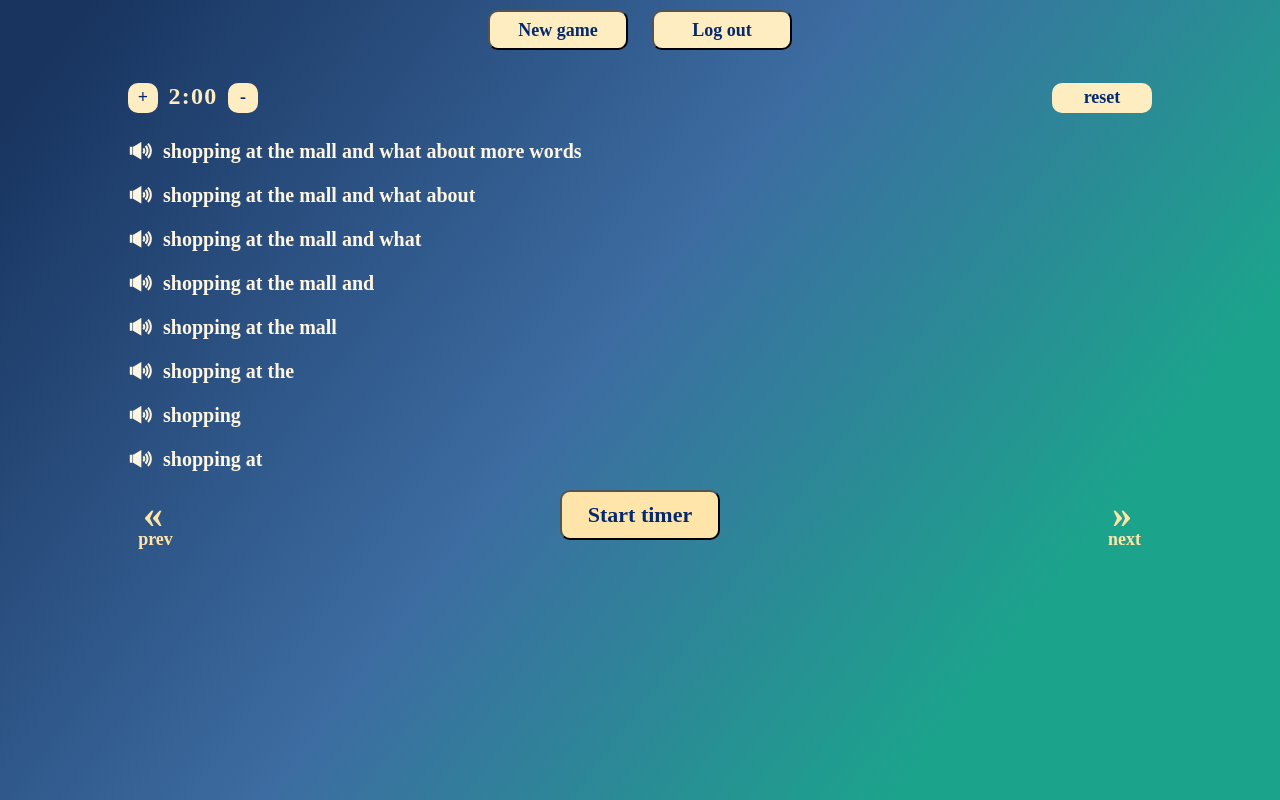
After one commit to AleksandrTsimbulov/homydev, a Flask app: page /game in a window 1280 px wide. The commit adds this page. Run offline with Flask 2, Linux system fonts and the light colour scheme.

Commit message:
new templates

```diff
--- a/alias/routes.py
+++ b/alias/routes.py
@@ -110,3 +110,21 @@ def index():
 def welcome():
     title = 'welcome'
     return render_template('welcome.html', title=title)
+
+
+@app.route('/study')
+def study():
+    title = 'study'
+    return render_template('study.html', title=title)
+
+
+@app.route('/for_fun')
+def for_fun():
+    title = 'for fun'
+    return render_template('for_fun.html', title=title)
+
+
+@app.route('/game')
+def game():
+    title = 'game'
+    return render_template('game.html', title=title)
--- a/alias/static/css/base.css
+++ b/alias/static/css/base.css
@@ -12,11 +12,33 @@ body {
     padding: 0;
 }
 
+div, span {
+    margin: 0;
+    padding: 0;
+}
+
+.navigation {
+    text-align: center;
+}
+
+.vertical_align {
+    display: flex;
+    justify-content: center;
+    align-items: center;
+}
+
+.quick {
+    margin-right: 20px;
+    margin-top: 10px;
+}
+
 .flex-container{
     display: flex;
     flex-direction: column;
     align-items: center;
 }
+
+
 
 .small_button {
     width: 140px;
--- /dev/null
+++ b/alias/static/css/game.css
@@ -0,0 +1,168 @@
+.wrapper {
+    width: 100%;
+    height: 100%;
+    text-align: center;
+
+    background: linear-gradient(
+            306.99deg, #1CA38C 20.7%,
+            rgba(93, 153, 213, 0.59) 53.95%,
+            rgba(255, 255, 255, 0.04) 94.93%),
+            #0F2C59;
+}
+
+.time_wrapper {
+    width: 80%;
+    height: 35px;
+    margin-top: 30px;
+}
+
+.small_timer {
+    width: 130px;
+    height: 30px;
+}
+
+.plus, .minus {
+    width: 30px;
+    height: 30px;
+    background: #FFEDC2;
+    border-radius: 10px;
+
+    font-family: Montserrat;
+    font-style: normal;
+    font-weight: bold;
+    line-height: normal;
+    font-size: 18px;
+    text-align: center;
+
+    color: #05296E;
+}
+
+.time {
+    width: 70px;
+    height: 30px;
+
+    font-family: Montserrat;
+    font-style: normal;
+    font-weight: bold;
+    line-height: normal;
+    font-size: 24px;
+    text-align: center;
+    letter-spacing: 0.05em;
+    display: flex;
+    justify-content: center;
+    align-content: center;
+
+    color: #FFEDC2;
+}
+
+.flex_row {
+    display: flex;
+    flex-direction: row;
+    justify-content: space-between;
+    align-items: center;
+}
+
+.reset {
+    width: 100px;
+    height: 30px;
+    background: #FFEDC2;
+    border-radius: 10px;
+
+    font-family: Montserrat;
+    font-style: normal;
+    font-weight: bold;
+    line-height: normal;
+    font-size: 18px;
+    text-align: center;
+
+    color: #05296E;
+}
+
+.game_board {
+    margin-top: 12px;
+    width: 80%;
+    height: 348px;
+}
+
+.translem_wrapper {
+    margin-top: 4px;
+    width: 100%;
+    height: 40px;
+    display: flex;
+    align-items: center;
+}
+
+.sound {
+    width: 25px;
+    height: 20px;
+    margin-right: 10px;
+}
+
+.words {
+    font-family: Montserrat;
+    font-style: normal;
+    font-weight: bold;
+    line-height: 18px;
+    font-size: 20px;
+
+    color: #FFF6E1;
+}
+
+.control_wrapper {
+    margin-top: 15px;
+    height: 60px;
+    width: 80%;
+}
+
+.prev, .next {
+    width: 55px;
+    height: 60px;
+    display: flex;
+    justify-content: space-between;
+    flex-direction: column;
+
+}
+
+.arr {
+    width: 50px;
+    height: 30px;
+    display: block;
+
+    font-family: Montserrat;
+    font-style: normal;
+    font-weight: bold;
+    line-height: normal;
+    font-size: 40px;
+    text-align: center;
+
+    color: #FFE5A9;
+}
+
+.notation {
+    display: block;
+    font-family: Montserrat;
+    font-style: normal;
+    font-weight: bold;
+    line-height: normal;
+    font-size: 18px;
+    text-align: center;
+
+    color: #FFE5A9;
+}
+
+.start_timer {
+    align-self: flex-start;
+    background: #FFE5A9;
+    border-radius: 10px;
+    width: 160px;
+    height: 50px;
+
+    font-family: Montserrat;
+    font-style: normal;
+    font-weight: bold;
+    line-height: normal;
+    font-size: 22px;
+    text-align: center;
+
+    color: #05296E;
+}
--- a/alias/templates/base.html
+++ b/alias/templates/base.html
@@ -1,12 +1,8 @@
 <!doctype html>
 <html lang="en">
   <head>
-    <!-- Required meta tags -->
     <meta charset="utf-8">
     <meta name="viewport" content="width=device-width, initial-scale=1, shrink-to-fit=no">
-    <!-- Bootstrap CSS -->
-{#    <link rel="stylesheet" href="https://maxcdn.bootstrapcdn.com/bootstrap/4.0.0/css/bootstrap.min.css" integrity="sha384-Gn5384xqQ1aoWXA+058RXPxPg6fy4IWvTNh0E263XmFcJlSAwiGgFAW/dAiS6JXm" crossorigin="anonymous">#}
-{#    <link rel="stylesheet" href="https://cdnjs.cloudflare.com/ajax/libs/bootstrap-multiselect/0.9.15/css/bootstrap-multiselect.css">#}
 	<link rel="stylesheet" href="{{ url_for('static', filename='css/base.css') }}">
       {% block css_links %}{% endblock %}
     <title>{{ title }}</title>
--- /dev/null
+++ b/alias/templates/game.html
@@ -0,0 +1,67 @@
+{% extends "base.html" %}
+
+{% block css_links %}
+<link rel="stylesheet" href="{{ url_for('static', filename='css/game.css') }}">
+{% endblock %}
+
+{% block content %}
+    <body>
+        <div class="wrapper flex-container">
+            <div class="navigation">
+                <button class="small_button quick">New game</button>
+                <button class="small_button">Log out</button>
+            </div>
+            <div class="time_wrapper flex_row">
+                <div class="small_timer flex_row">
+                    <div class="plus vertical_align"><span>+</span></div>
+                    <div class="time">
+                        <span class="munutes">2</span>
+                        <span class="delimiter">:</span>
+                        <span class="seconds">00</span>
+                    </div>
+                    <div class="minus vertical_align"><span>-</span></div>
+                </div>
+                <div class="reset vertical_align"><span>reset</span></div>
+            </div>
+            <div class="game_board">
+                <div class="translem_wrapper">
+                    <img class="sound" src="{{ url_for('static', filename='img/sound.svg') }}" alt="">
+                    <span class="words">shopping at the mall and what about more words</span>
+                </div>
+                <div class="translem_wrapper ">
+                    <img class="sound" src="{{ url_for('static', filename='img/sound.svg') }}" alt="">
+                    <span class="words">shopping at the mall and what about</span>
+                </div>
+                <div class="translem_wrapper ">
+                    <img class="sound" src="{{ url_for('static', filename='img/sound.svg') }}" alt="">
+                    <span class="words">shopping at the mall and what </span>
+                </div>
+                <div class="translem_wrapper ">
+                    <img class="sound" src="{{ url_for('static', filename='img/sound.svg') }}" alt="">
+                    <span class="words">shopping at the mall and</span>
+                </div>
+                <div class="translem_wrapper ">
+                    <img class="sound" src="{{ url_for('static', filename='img/sound.svg') }}" alt="">
+                    <span class="words">shopping at the mall</span>
+                </div>
+                <div class="translem_wrapper ">
+                    <img class="sound" src="{{ url_for('static', filename='img/sound.svg') }}" alt="">
+                    <span class="words">shopping at the</span>
+                </div>
+                <div class="translem_wrapper ">
+                    <img class="sound" src="{{ url_for('static', filename='img/sound.svg') }}" alt="">
+                    <span class="words">shopping </span>
+                </div>
+                <div class="translem_wrapper ">
+                    <img class="sound" src="{{ url_for('static', filename='img/sound.svg') }}" alt="">
+                    <span class="words">shopping at </span>
+                </div>
+            </div>
+            <div class="control_wrapper flex_row">
+                <div class="prev "><span class="arr">«</span><span class="notation">prev</span></div>
+                <button class="start_timer"><span>Start timer</span></button>
+                <div class="next"><span class="arr">»</span><span class="notation">next</span></div>
+            </div>
+        </div>
+    </body>
+{% endblock %}
--- a/alias/templates/welcome.html
+++ b/alias/templates/welcome.html
@@ -16,7 +16,5 @@
             <button class="average_button play_for_fun"><span>Play for fun</span></button>
             <button class="average_button study_and_play"><span>Study and play</span></button>
         </div>
-
     </body>
-
 {% endblock %}
```
Also changed, not shown: other parts of alias/static/css/base.css (+32 -0 lines), alias/static/css/for_fun.css (added, +37 -0 lines), alias/static/css/study.css (added, +31 -0 lines), alias/static/css/welcome.css (+0 -9 lines), alias/templates/for_fun.html (added, +20 -0 lines), alias/templates/study.html (added, +24 -0 lines), alias/static/img/sound.svg (added).
